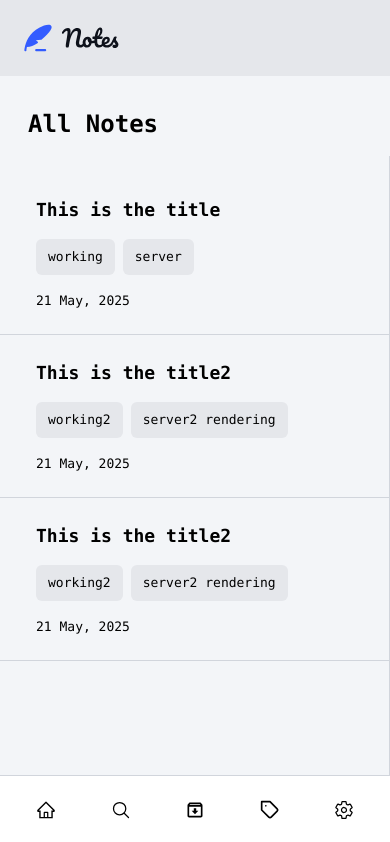
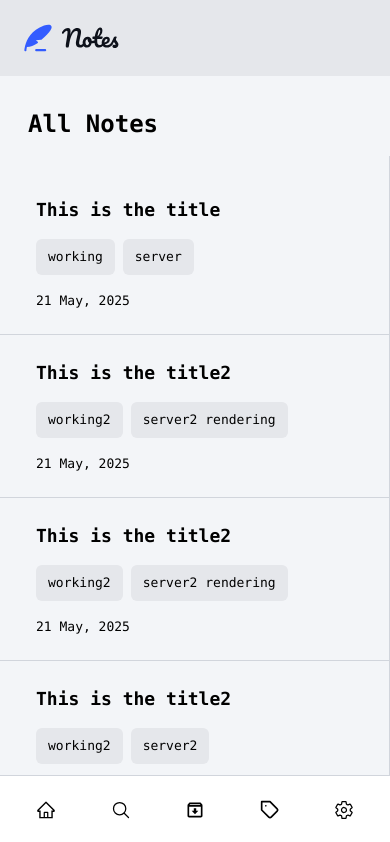
Before and after one commit to 4002-Nonye/Note-Taking-Web-App, a React (Vite) app in the folder client/: page /notes in a window 390 px wide. Shown: the top 842 px of the page. Built offline with nearby package versions, Linux system fonts and the light colour scheme.

Commit message:
Add more styles

```diff
--- a/client/src/components/NoteList.jsx
+++ b/client/src/components/NoteList.jsx
@@ -4,7 +4,7 @@ import NoteCard from "./NoteCard";
 
 function NoteList() {
   return (
-    <div className="xl:border-r-[1px] border-gray-300 xl:pt-5 pb-48 lg:pb-0">
+    <div className="xl:border-r-[1px] border-gray-300 xl:pt-5 pb-24 lg:pb-0">
       <div className="px-9">
         {" "}
         <Button type="createBtn" customClass="m-auto w-4/4 hidden xl:block ">
@@ -13,7 +13,7 @@ function NoteList() {
       </div>
 
       {/* <NoNotes /> */}
-      <div className="mt-7 flex flex-col gap-5 text-[13px] h-[30rem] custom-scrollbar  no-scrollbar overflow-y-scroll ">
+      <div className="mt-7 flex flex-col gap-5 text-[13px] ">
         <NoteCard />
       </div>
     </div>
```
